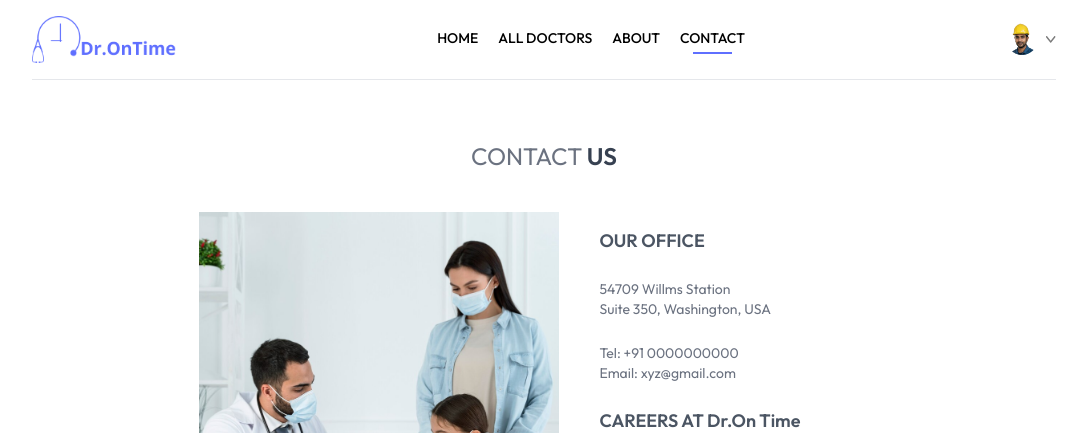
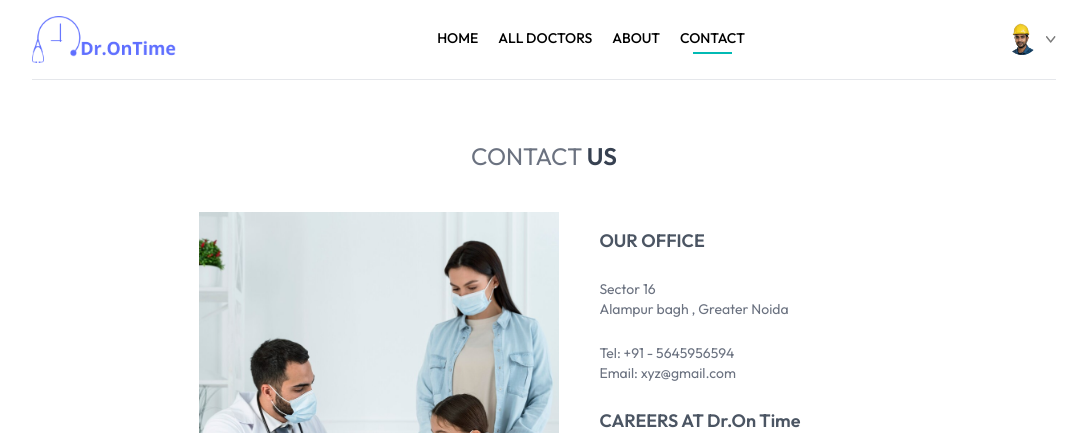
Before and after one commit to shiwamraig/DoctorOnTime, a React (Vite) app in the folder frontend/: page /contact in a window 1280 px wide. Shown: the top 433 px of the page, without its empty margins (96-1183 px from the left). Built offline with nearby package versions, Linux system fonts and the light colour scheme.

Commit message:
Update contact information and change primary color in Tailwind config

```diff
--- a/frontend/src/pages/Contact.jsx
+++ b/frontend/src/pages/Contact.jsx
@@ -15,8 +15,8 @@ const Contacts = () => {
 
          <div className='flex flex-col justify-center items-start gap-6 '>
           <p className='font-semibold text-lg text-gray-600'>OUR OFFICE</p>
-          <p className='text-gray-500'>54709 Willms Station <br />Suite 350, Washington, USA</p>
-          <p className='text-gray-500'>Tel: +91 0000000000 <br />Email: xyz@gmail.com</p>
+          <p className='text-gray-500'>Sector 16 <br />Alampur bagh , Greater Noida</p>
+          <p className='text-gray-500'>Tel: +91 - 5645956594 <br />Email: xyz@gmail.com</p>
           <p className='font-semibold text-lg text-gray-600'>CAREERS AT Dr.On Time</p>
           <p className='text-gray-500'>Learn more about our teams and job openings.</p>
           <button className='border border-black px-8 py-4 text-sm hover:bg-black hover:text-white teansition-all duration-500'>Explore Jobs</button>
--- a/frontend/tailwind.config.js
+++ b/frontend/tailwind.config.js
@@ -7,7 +7,7 @@ export default {
   theme: {
     extend: {
       colors:{
-        'primary': "#5f6FFF"
+        'primary': "#01bab4"
       },
       gridTemplateColumns:{
         'auto':'repeat(auto-fill, minmax(200px, 1fr))'
```
